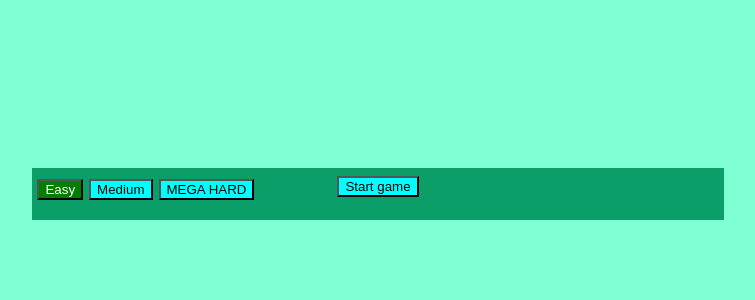
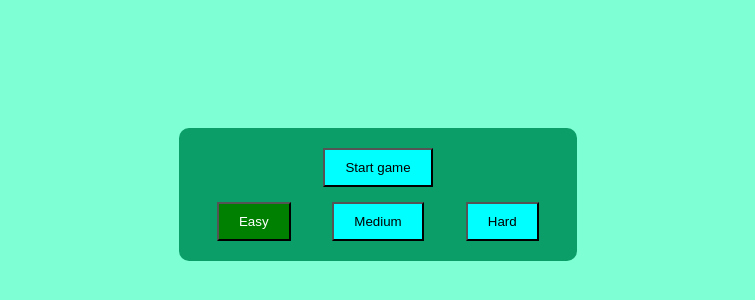
Before and after one commit to MannenIdenGulaHatten/spel, a plain HTML site: page index.html in a window 1280 px wide. Shown: the part 206-506 px from the top of the page, without its empty margins (262-1017 px from the left). Drawn offline with Linux system fonts and the light colour scheme.

Commit message:
bugfix startmeny

```diff
--- a/index.html
+++ b/index.html
@@ -9,17 +9,13 @@
 <body>
   <div class="startmeny">
     <div class="startButton">
-      <button id = "startgame">Start game</button>
+      <button id="startgame">Start game</button>
 
-
-      <div class="levelSelect">
-        <button id="easyBtn">Easy</button>
-        <button id="mediumBtn">Medium</button>
-        <button id="hardBtn">MEGA HARD</button>
-      </div>
-
+      <button id="easyBtn">Easy</button>
+      <button id="mediumBtn">Medium</button>
+      <button id="hardBtn">Hard</button>
     </div>
-    </div>
+  </div>
 
 </body>
 </html>
--- a/styleMain.css
+++ b/styleMain.css
@@ -1,11 +1,7 @@
 body {
-    margin: 0;
-    padding: 0;
-    width: 100%;
-    height: 100%;
-    overflow: hidden;
-    background-color: aquamarine;
-    position:fixed;
+  margin: 0;
+  overflow: hidden;
+  background-color: aquamarine;
 }
 
 ::-webkit-scrollbar {
@@ -24,19 +20,30 @@ canvas {
   align-items: center;
   height: 100vh;
 }
+
+.startButton {
+  display: grid;
+  grid-template-columns: repeat(3, 1fr);
+  grid-template-rows: auto auto;
+  gap: 15px;
+
+  justify-items: center;
+  align-items: center;
+
+  background-color: rgb(11, 158, 104);
+  font-size: 150%;
+  padding: 20px;
+  border-radius: 10px;
+}
+
 button {
   background-color: aqua;
+  padding: 10px 20px;
+  cursor: pointer;
 }
 
 button:hover {
-  background-color: aqua;
   transform: scale(1.1);
-}
-
-.startButton {
-  background-color: rgb(11, 158, 104);
-  font-size: 150%;
-  padding: 5px;
 }
 
 .selected {
@@ -44,27 +51,10 @@ button:hover {
   color: white;
 }
 
-
-#gameCanvas {
-  display: block;
-}
-
-
-.startButton {
-  display: grid;
-  grid-template-columns: repeat(3, 1fr);
-  grid-template-rows: auto auto;
-  gap: 15px;
-  justify-items: center;
-  align-items: center;
-}
-
-
 #startgame {
   grid-column: 2;
   grid-row: 1;
 }
-
 
 #easyBtn {
   grid-column: 1;
```
